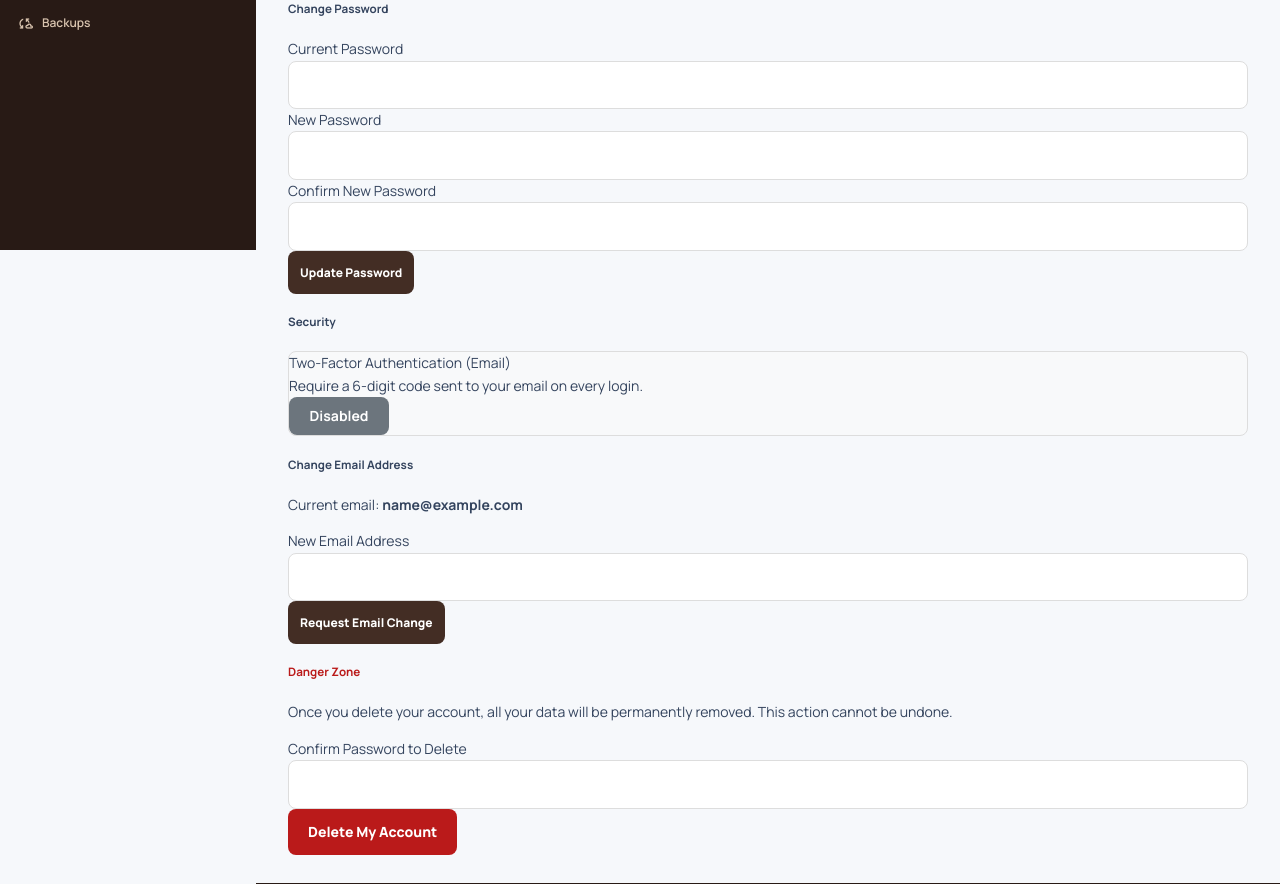
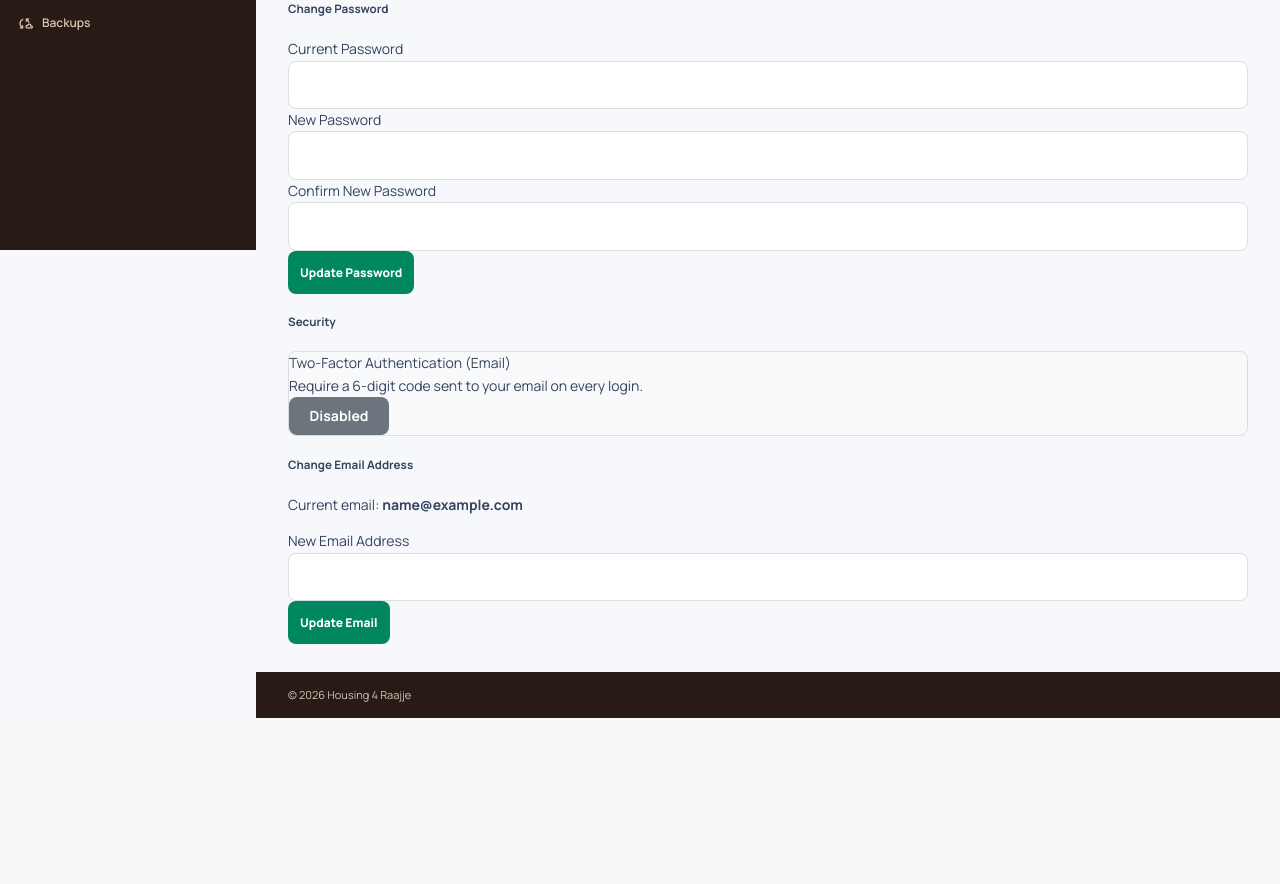
Before and after one commit to Awfyboy/Housing-Raajje, a Laravel app: page /profile in a window 1280 px wide. Shown: the part 550-1434 px from the top of the page. After the commit the page ends 1268 px from the top, so only its background shows below. Run offline with Laravel 12, Linux system fonts and the light colour scheme; the visitor is signed in with stand-in values (Sample User, id 1); parts of the project's set-up code (start-up, migrations or seed data) failed here and were passed over.

Commit message:
refactor: allow admin to immediately update fields in profile page rather than requesting changes

```diff
--- a/app/Http/Controllers/ProfileController.php
+++ b/app/Http/Controllers/ProfileController.php
@@ -177,7 +177,6 @@ class ProfileController extends Controller
 
         //Staff roles require admin approval
         if (in_array($user->role, [
-            UserRoles::ADMIN,
             UserRoles::BRANCH_MANAGER,
             UserRoles::STAFF,
             UserRoles::RECEPTIONIST,
@@ -206,6 +205,24 @@ class ProfileController extends Controller
             ]);
 
             return back()->with('admin_request_sent', 'email');
+        }
+
+        //Admin: update email directly (no admin approval required)
+        if ($user->role === UserRoles::ADMIN) {
+            $user->email = $request->new_email;
+            $user->save();
+
+            //Audit Log: Email Changed
+            AuditLog::create([
+                'actor_id' => $user->id,
+                'action' => 'CHANGE_EMAIL',
+                'entity_type' => 'User',
+                'entity_id' => $user->id,
+                'description' => "{$user->name} changed their email to {$request->new_email}.",
+                'ip_address' => request()->ip(),
+            ]);
+
+            return back()->with('status', 'Email updated successfully!');
         }
 
         //Client/Owner: send verification link
--- a/resources/views/profile/index.blade.php
+++ b/resources/views/profile/index.blade.php
@@ -200,7 +200,7 @@
                                style="width: 100%; padding: 0.75rem; border-radius: 0.5rem; border: 1px solid #ddd;">
                     </div>
 
-                    <button type="submit" class="btn btn-hr w-100" style="padding: 0.75rem; border-radius: 0.5rem; background: #432d24; color: #fff; font-weight: 800; border: 0; cursor: pointer;">
+                    <button type="submit" class="btn btn-hr w-100" style="padding: 0.75rem; border-radius: 0.5rem; @if(auth()->user()->role === \App\Enums\UserRoles::ADMIN) background: #00875f; @else background: #432d24; @endif color: #fff; font-weight: 800; border: 0; cursor: pointer;">
                         Update Password
                     </button>
                 </form>
@@ -254,13 +254,19 @@
                                style="width: 100%; padding: 0.75rem; border-radius: 0.5rem; border: 1px solid #ddd;">
                     </div>
 
-                    <button type="submit" class="btn btn-hr w-100" style="padding: 0.75rem; border-radius: 0.5rem; background: #432d24; color: #fff; font-weight: 800; border: 0; cursor: pointer;">
-                        Request Email Change
+                    <button type="submit" class="btn btn-hr w-100" style="padding: 0.75rem; border-radius: 0.5rem; @if(auth()->user()->role === \App\Enums\UserRoles::ADMIN) background: #00875f; @else background: #432d24; @endif color: #fff; font-weight: 800; border: 0; cursor: pointer;">
+                        @if(auth()->user()->role === \App\Enums\UserRoles::ADMIN)
+                            Update Email
+                        @else
+                            Request Email Change
+                        @endif
                     </button>
                 </form>
             </div>
             {{--DELETE ACCOUNT--}}
+            @if(auth()->user()->role !== \App\Enums\UserRoles::ADMIN)
             <div class="border-top pt-4 mt-5 mb-5">
+
                 <h5 class="font-display mb-3" style="color: #ba1a1a;">Danger Zone</h5>
                 <p class="small text-muted">Once you delete your account, all your data will be permanently removed. This action cannot be undone.</p>
 
@@ -279,7 +285,7 @@
                     </button>
                 </form>
             </div>
-
+            @endif
         </div>
     </div>
 </div>
```
